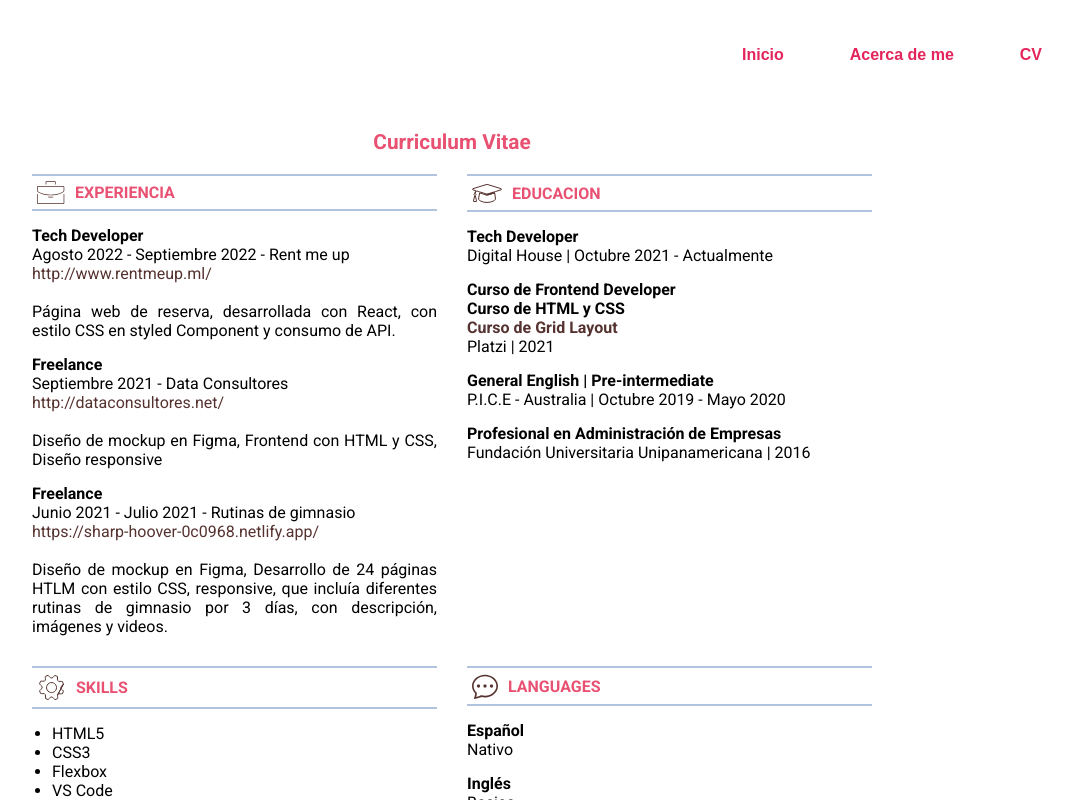
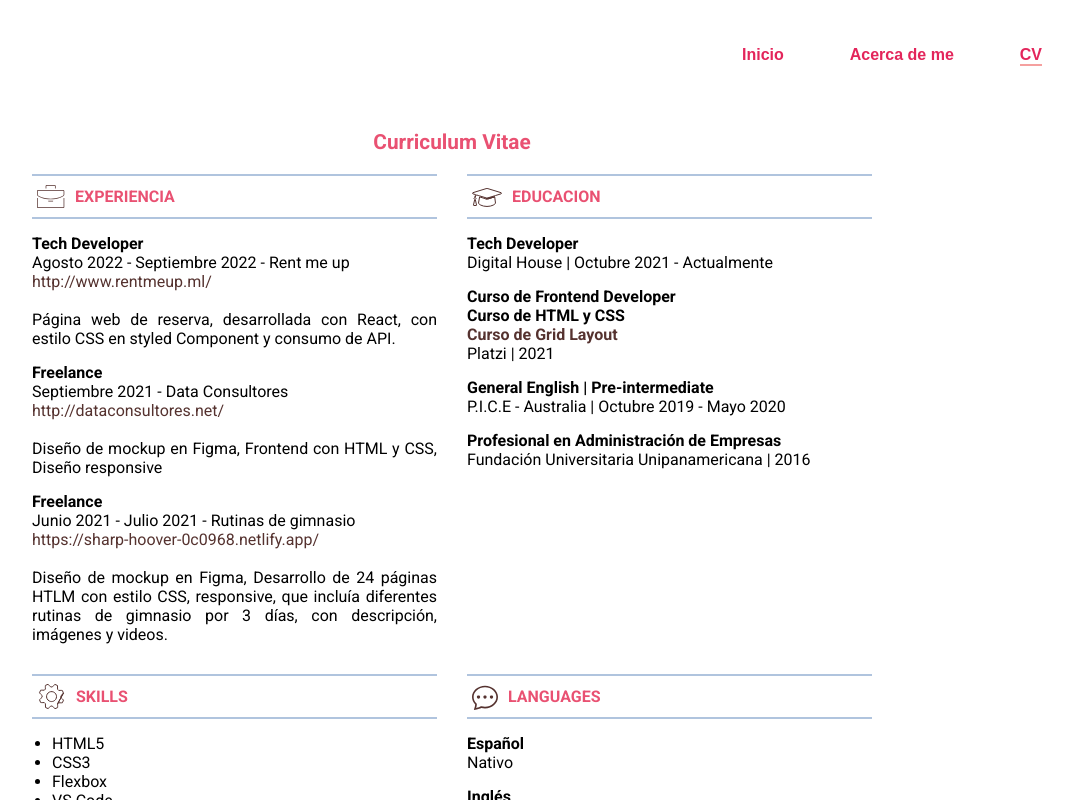
Before and after one commit to Rociojc/portafolio, a React (Create React App) app: page /cv in a window 1280 px wide. Shown: the top 800 px of the page, without its empty margins (188-1261 px from the left). Built offline with nearby package versions, Linux system fonts and the light colour scheme.

Commit message:
Se coloca efecto hover en el nav

```diff
--- a/src/App.tsx
+++ b/src/App.tsx
@@ -13,7 +13,8 @@ function App() {
       <GlobalStyle />
       <NavLayout/>
       <Routes>
-        <Route path="/" element={<Home />}/>
+      <Route path="/" element={<Home />}/>
+        <Route path="/home" element={<Home />}/>
         <Route path="/about-me" element={<AboutMe />}/>
         <Route path="/cv" element={<CV />}/>
       </Routes>
--- a/src/components/atoms/Button.tsx
+++ b/src/components/atoms/Button.tsx
@@ -9,9 +9,10 @@ interface IconButtonProps {
   text: string;
   click?: React.MouseEventHandler<HTMLButtonElement>;
   style?: React.CSSProperties;
+  className?: string | undefined;
 }
 
-export const Button = ({type, name, text, click, style}: IconButtonProps) => {
+export const Button = ({type, name, text, click, style, className}: IconButtonProps) => {
   switch (type) {
     case "icono":
       return (
@@ -21,7 +22,7 @@ export const Button = ({type, name, text, click, style}: IconButtonProps) => {
       );
     case "texto":
       return (
-        <ButtonText onClick={click} style={style}>
+        <ButtonText className={className} onClick={click} style={style}>
           <Text type="h3" color="crimson" text={text} />
         </ButtonText>
       );
--- a/src/components/molecules/TituloInfoCv.tsx
+++ b/src/components/molecules/CVCaption.tsx
@@ -2,16 +2,16 @@ import { TituloInfoCVContainer } from "../../styles/molecules/TituloInfoCvStyle"
 import { Icon } from "../atoms/Icon"
 import { Text } from "../atoms/Text";
 
-interface TituloInfoCvProps {
+interface CVCaptionProps {
     iconName: string;
     text: string;
 }
 
-export const TituloInfoCv = ({iconName, text}: TituloInfoCvProps) => {
+export const CVCaption = ({iconName, text}: CVCaptionProps) => {
   return (
     <TituloInfoCVContainer color="lightSteelBlue">
       <Icon name={iconName} />
-      <Text type="h3" color="black" text={text} />
+      <Text type="h3" color="indianRed" text={text} />
     </TituloInfoCVContainer>
   );
 }
--- a/src/components/molecules/Navigation.tsx
+++ b/src/components/molecules/Navigation.tsx
@@ -1,4 +1,6 @@
+import { useState } from "react";
 import { useNavigate } from "react-router-dom";
+import { useLocation } from "react-router-dom";
 import { NavContainer } from "../../styles/molecules/NavigationStyle";
 import { Button } from "../atoms/Button"
 
@@ -9,12 +11,17 @@ interface NavigationProps {
 export const Navigation = ({type}: NavigationProps) => {
 
   const navigate = useNavigate();
+  const location = useLocation();
+  const isActiveHome = location.pathname.includes("/home");
+  const isActiveAboutMe = location.pathname.includes("/about-me");
+  const isActiveCV = location.pathname.includes("/cv");
+
 
   return (
     <NavContainer>
-      <Button type={type} text="Inicio" name="icon-home" click={() => navigate("/")}/>
-      <Button type={type} text="Acerca de me" name="icon-person" click={() => navigate("/about-me")} />
-      <Button type={type} text="CV" name="icon-document" click={() => navigate("/cv")} />
+      <Button type={type} text="Inicio" name="icon-home" click={() => navigate("/home")} className={isActiveHome ? "active" : ""}/>
+      <Button type={type} text="Acerca de me" name="icon-person" click={() => navigate("/about-me")} className={isActiveAboutMe ? "active" : ""}/>
+      <Button type={type} text="CV" name="icon-document" click={() => navigate("/cv")} className={isActiveCV ? "active" : ""}/>
     </NavContainer>
   );
 }
--- a/src/pages/CV.tsx
+++ b/src/pages/CV.tsx
@@ -1,7 +1,7 @@
 import { Icon } from "../components/atoms/Icon"
 import { Text } from "../components/atoms/Text"
-import { TituloInfoCv } from "../components/molecules/TituloInfoCv"
-import { CVCaption, CVContainer, CVInfoDetailed, CVInfoGeneral, Lista } from "../styles/pages/CVStyles"
+import { CVCaption } from "../components/molecules/CVCaption"
+import { CVContainer, CVInfoDetailed, CVInfoGeneral, Lista } from "../styles/pages/CVStyles"
 
 export const CV = () => {
   return (
@@ -9,10 +9,7 @@ export const CV = () => {
       <Text type="h2" color="indianRed" text="Curriculum Vitae" />
       <CVInfoGeneral>
         <article>
-        <CVCaption color="lightSteelBlue">
-          <Icon name="icon-experiencia" />
-          <Text type="h3" color="indianRed" text="EXPERIENCIA" />
-        </CVCaption>
+        <CVCaption iconName="icon-experiencia" text="EXPERIENCIA"/>
         <CVInfoDetailed>
           <Text type="p1" color="black" style={{fontWeight: "bold"}} text="Tech Developer" />
           <Text type="p1" color="black" text="Agosto 2022 - Septiembre 2022 - Rent me up" />
@@ -36,10 +33,7 @@ export const CV = () => {
         </CVInfoDetailed>
         </article>
         <article>
-        <CVCaption color="lightSteelBlue">
-          <Icon name="icon-educacion" />
-          <Text type="h3" color="indianRed" text="EDUCACION" />
-        </CVCaption>
+        <CVCaption iconName="icon-educacion" text="EDUCACION" />
         <CVInfoDetailed>
           <Text type="p1" color="black" style={{fontWeight: "bold"}} text="Tech Developer" />
           <Text type="p1" color="black" text="Digital House | Octubre 2021 - Actualmente" />
@@ -60,10 +54,7 @@ export const CV = () => {
         </CVInfoDetailed>
         </article>
         <article>
-        <CVCaption color="lightSteelBlue">
-          <Icon name="icon-skills" />
-          <Text type="h3" color="indianRed" text="SKILLS" />
-        </CVCaption>
+        <CVCaption iconName="icon-skills" text="SKILLS" />
         <CVInfoDetailed>
           <Lista>
             <li><Text type="p1" color="black" text="HTML5" /></li>
@@ -79,10 +70,7 @@ export const CV = () => {
         </CVInfoDetailed>
         </article>
         <article>
-        <CVCaption color="lightSteelBlue">
-          <Icon name="icon-lenguaje" />
-          <Text type="h3" color="indianRed" text="LANGUAGES" />
-        </CVCaption>
+        <CVCaption iconName="icon-lenguaje" text="LANGUAGES" />
         <CVInfoDetailed>
           <Text type="p1" color="black" style={{fontWeight: "bold"}} text="Español" />
           <Text type="p1" color="black" text="Nativo" />
@@ -93,10 +81,7 @@ export const CV = () => {
         </CVInfoDetailed>
         </article>
         <article>
-        <CVCaption color="lightSteelBlue">
-          <Icon name="icon-profesional-skills" />
-          <Text type="h3" color="indianRed" text="PROFESIONAL SKILLS" />
-        </CVCaption>
+        <CVCaption iconName="icon-profesional-skills" text="PROFESIONAL SKILLS"/>
         <CVInfoDetailed>
           <Lista>
             <li><Text type="p1" color="black" text="Responsable" /></li>
--- a/src/styles/atoms/IconButtonStyle.ts
+++ b/src/styles/atoms/IconButtonStyle.ts
@@ -9,13 +9,29 @@ export const ButtonMobile = styled.button`
     box-shadow: -6px -6px 8px rgba(255, 255, 255, 0.1), -3px -3px 3px rgba(255, 255, 255, 0.1), 1px 1px 2px rgba(0, 0, 0, 0.25), 3px 3px 7px rgba(0, 0, 0, 0.25);
     cursor: pointer;
 
-    /* &:hover {
+    &:hover {
         background-color: #F5A09F;
-    } */
+    }
 `
 
 export const ButtonText = styled.button`
     border: none;
     background-color: transparent;
+    position: relative;
     cursor: pointer;
+    transition:  0.3s ease-in-out;
+
+    /* &:hover {
+        background-color: #F5A09F;
+    } */
+
+    &:hover::after,
+    &.active::after {
+        content: "";
+        width: 100%;
+        height: 2px;
+        background-color: #F5A09F;
+        position: absolute;
+        left: 0;
+    }
 `
--- a/src/styles/pages/CVStyles.ts
+++ b/src/styles/pages/CVStyles.ts
@@ -21,15 +21,6 @@ export const CVInfoGeneral = styled.section`
     gap: 30px;
 `
 
-export const CVCaption = styled.div`
-    display: flex;
-    gap: 10px;
-    padding: 5px;
-    align-items: center;
-    border-top: 2px solid ${props => props.color};
-    border-bottom: 2px solid ${props => props.color};
-`
-
 export const CVInfoDetailed = styled.div`
     padding-top: 15px;
 `
```
Also changed, not shown: src/components/DesingSystem.tsx (+6 -9 lines).
